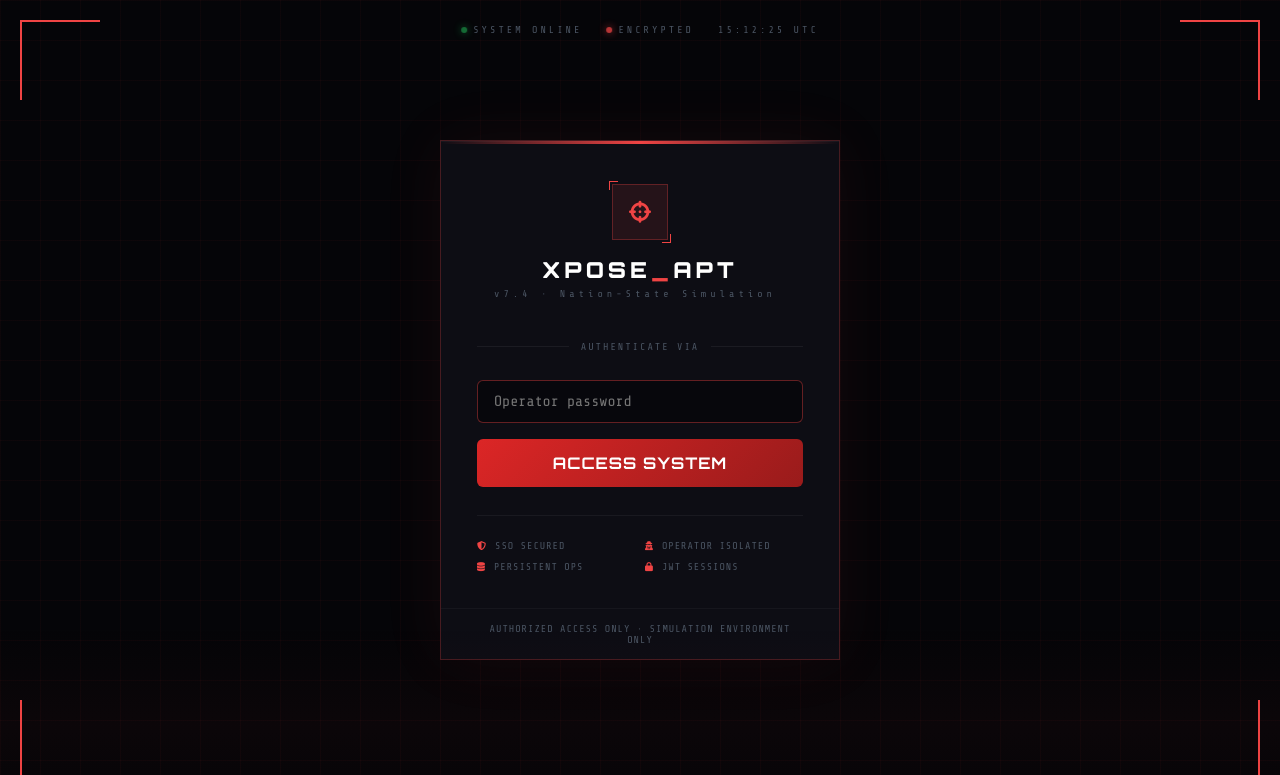
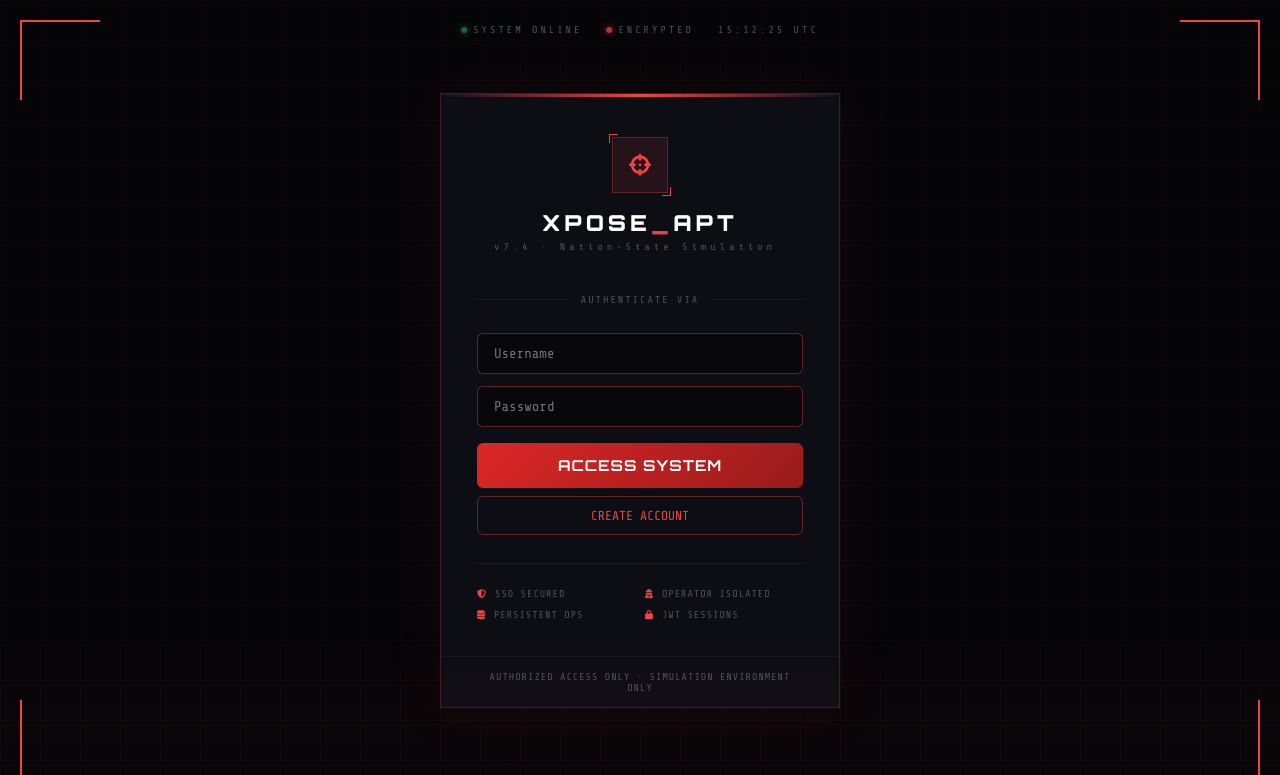
Before and after one commit to NielsAER/APT-HACKER, a Flask app: page /login in a window 1280 px wide. Shown: the top 775 px of the page. Run offline with Flask 3, Linux system fonts and the light colour scheme; some libraries are stand-ins or nearby versions.

Commit message:
login flow aparte accounts attempt 1

```diff
--- a/main.py
+++ b/main.py
@@ -51,6 +51,7 @@ import requests
 from datetime import datetime, timedelta
 from flask import Flask, render_template, request, jsonify, Response, g,redirect, url_for, session
 from pathlib import Path
+import hashlib
 
 # Postgres support
 HAS_POSTGRES = False
@@ -178,11 +179,18 @@ def init_db():
         conn.close()
     else:
         conn = get_sqlite_conn()
-        conn.executescript('CREATE TABLE IF NOT EXISTS projects (id TEXT PRIMARY KEY, name TEXT NOT NULL, type TEXT NOT NULL, target TEXT, framework TEXT, status TEXT DEFAULT \'active\', findings TEXT DEFAULT \'[]\', impact_analysis TEXT DEFAULT \'{}\', created_at TIMESTAMP DEFAULT CURRENT_TIMESTAMP, updated_at TIMESTAMP DEFAULT CURRENT_TIMESTAMP); CREATE TABLE IF NOT EXISTS messages (id INTEGER PRIMARY KEY AUTOINCREMENT, project_id TEXT NOT NULL, role TEXT NOT NULL, content TEXT NOT NULL, phase TEXT, created_at TIMESTAMP DEFAULT CURRENT_TIMESTAMP); CREATE TABLE IF NOT EXISTS osint_data (id INTEGER PRIMARY KEY AUTOINCREMENT, project_id TEXT NOT NULL, data_type TEXT NOT NULL, data TEXT NOT NULL, created_at TIMESTAMP DEFAULT CURRENT_TIMESTAMP);')
+        conn.executescript('CREATE TABLE IF NOT EXISTS projects (id TEXT PRIMARY KEY, name TEXT NOT NULL, type TEXT NOT NULL, target TEXT, framework TEXT, status TEXT DEFAULT \'active\', findings TEXT DEFAULT \'[]\', impact_analysis TEXT DEFAULT \'{}\', owner TEXT created_at TIMESTAMP DEFAULT CURRENT_TIMESTAMP, updated_at TIMESTAMP DEFAULT CURRENT_TIMESTAMP); CREATE TABLE IF NOT EXISTS messages (id INTEGER PRIMARY KEY AUTOINCREMENT, project_id TEXT NOT NULL, role TEXT NOT NULL, content TEXT NOT NULL, phase TEXT, created_at TIMESTAMP DEFAULT CURRENT_TIMESTAMP); CREATE TABLE IF NOT EXISTS osint_data (id INTEGER PRIMARY KEY AUTOINCREMENT, project_id TEXT NOT NULL, data_type TEXT NOT NULL, data TEXT NOT NULL, created_at TIMESTAMP DEFAULT CURRENT_TIMESTAMP);')
         conn.commit()
         conn.close()
     _db_initialized = True
 
+def get_user_project(project_id):
+    """Fetch project only if it belongs to the logged-in user."""
+    owner = session.get("username", "unknown")
+    project = db_execute(
+        "SELECT * FROM projects WHERE id = ? AND owner = ?",
+        (project_id, owner), fetchone=True)
+    return project
 @app.before_request
 def ensure_db_initialized():
     global _db_initialized
@@ -1526,21 +1534,55 @@ def require_login():
     if not session.get("logged_in"):
         return redirect(url_for("login"))
     return None
-
+def hash_password(password):
+    return hashlib.sha256(password.encode()).hexdigest()
+
+def create_user(username, password):
+    user_id = str(uuid.uuid4())
+    try:
+        db_execute("INSERT INTO users (id, username, password_hash) VALUES (?, ?, ?)",
+            (user_id, username.strip().lower(), hash_password(password)))
+        return True
+    except Exception:
+        return False  # username already exists
+
+def verify_user(username, password):
+    user = db_execute(
+        "SELECT * FROM users WHERE username = ? AND password_hash = ?",
+        (username.strip().lower(), hash_password(password)),
+        fetchone=True
+    )
+    return user
 @app.route("/login", methods=["GET", "POST"])
 def login():
     error = None
     if request.method == "POST":
+        action   = request.form.get("action", "login")
+        username = request.form.get("username", "").strip()
         password = request.form.get("password", "").strip()
-        if password == OPERATOR_PASSWORD:
-            session["logged_in"] = True
-            session.permanent = True
-            return redirect(url_for("index"))
-        error = "Invalid password"
-
-    # Render login.html (must be in your templates/ folder)
+
+        if action == "register":
+            if len(password) < 8:
+                error = "Password must be at least 8 characters"
+            elif create_user(username, password):
+                session["logged_in"] = True
+                session["username"]  = username
+                session.permanent    = True
+                return redirect(url_for("index"))
+            else:
+                error = "Username already taken"
+
+        else:  # login
+            user = verify_user(username, password)
+            if user:
+                session["logged_in"] = True
+                session["username"]  = user["username"]
+                session.permanent    = True
+                return redirect(url_for("index"))
+            else:
+                error = "Invalid username or password"
+
     return render_template("login.html", error=error)
-
 @app.route("/logout")
 def logout():
     session.clear()
@@ -1559,7 +1601,10 @@ def health():
 
 @app.route("/api/projects", methods=["GET"])
 def list_projects():
-    return jsonify(db_execute("SELECT * FROM projects ORDER BY updated_at DESC", fetchall=True))
+    owner = session.get("username", "unknown")
+    return jsonify(db_execute(
+        "SELECT * FROM projects WHERE owner = ? ORDER BY updated_at DESC",
+        (owner,), fetchall=True))
 
 @app.route("/api/projects", methods=["POST"])
 def create_project():
@@ -1569,17 +1614,18 @@ def create_project():
     target = data.get("target", "")
     name = data.get("name", f"Project-{project_id[:8]}")
     impact_analysis = {}
+    owner = session.get("username", "unknown")
     if project_type == "apt" and target:
         osint_data = gather_comprehensive_osint(target)
         industry = detect_industry(target, osint_data)
         impact_analysis = calculate_impact_analysis(target, osint_data, industry)
         db_execute("INSERT INTO osint_data (project_id, data_type, data) VALUES (?, ?, ?)", (project_id, "comprehensive", json.dumps(osint_data)))
-    db_execute("INSERT INTO projects (id, name, type, target, framework, impact_analysis) VALUES (?, ?, ?, ?, ?, ?)", (project_id, name, project_type, target, data.get("framework", ""), json.dumps(impact_analysis)))
+    db_execute("INSERT INTO projects (id, name, type, target, framework, impact_analysis, owner) VALUES (?, ?, ?, ?, ?, ?, ?)", (project_id, name, project_type, target, data.get("framework", ""), json.dumps(impact_analysis), owner))
     return jsonify({"id": project_id, "name": name, "type": project_type, "target": target, "impact_analysis": impact_analysis})
 
 @app.route("/api/projects/<project_id>", methods=["GET"])
 def get_project(project_id):
-    project = db_execute("SELECT * FROM projects WHERE id = ?", (project_id,), fetchone=True)
+    project = get_user_project(project_id)
     if not project: return jsonify({"error": "Project not found"}), 404
     try: project["impact_analysis"] = json.loads(project.get("impact_analysis", "{}"))
     except: project["impact_analysis"] = {}
@@ -1587,12 +1633,14 @@ def get_project(project_id):
 
 @app.route("/api/projects/<project_id>", methods=["DELETE"])
 def delete_project(project_id):
-    db_execute("DELETE FROM projects WHERE id = ?", (project_id,))
+    owner = session.get("username", "unknown")
+    db_execute("DELETE FROM projects WHERE id = ? AND owner = ?", (project_id, owner))
     return jsonify({"success": True})
 
 @app.route("/api/projects/<project_id>/osint", methods=["GET"])
 def get_project_osint(project_id):
-    osint = db_execute("SELECT * FROM osint_data WHERE project_id = ? ORDER BY created_at DESC LIMIT 1", (project_id,), fetchone=True)
+    owner = session.get("username", "unknown")
+    osint = db_execute("SELECT * FROM osint_data WHERE project_id = ? AND project_id IN (SELECT id FROM projects WHERE owner = ?) ORDER BY created_at DESC LIMIT 1", (project_id, owner), fetchone=True)
     if osint:
         try: osint["data"] = json.loads(osint.get("data", "{}"))
         except: pass
@@ -1600,7 +1648,7 @@ def get_project_osint(project_id):
 
 @app.route("/api/projects/<project_id>/osint/refresh", methods=["POST"])
 def refresh_osint(project_id):
-    project = db_execute("SELECT * FROM projects WHERE id = ?", (project_id,), fetchone=True)
+    project = get_user_project(project_id)
     if not project: return jsonify({"error": "Project not found"}), 404
     target = project.get("target", "")
     if not target: return jsonify({"error": "No target specified"}), 400
@@ -1613,7 +1661,8 @@ def refresh_osint(project_id):
 
 @app.route("/api/projects/<project_id>/messages", methods=["GET"])
 def get_messages(project_id):
-    return jsonify(db_execute("SELECT * FROM messages WHERE project_id = ? ORDER BY created_at ASC", (project_id,), fetchall=True))
+    owner = session.get("username", "unknown")
+    return jsonify(db_execute("SELECT * FROM messages WHERE project_id = ? AND project_id IN (SELECT id FROM projects WHERE owner = ?) ORDER BY created_at ASC", (project_id, owner), fetchall=True))
 
 @app.route("/api/projects/<project_id>/upload", methods=["POST"])
 def upload_file(project_id):
@@ -2268,7 +2317,7 @@ def chat(project_id):
         if not user_message and not image_data:
             return jsonify({"error": "Message or image required"}), 400
 
-        project = db_execute("SELECT * FROM projects WHERE id = ?", (project_id,), fetchone=True)
+        project = get_user_project(project_id)
         if not project:
             return jsonify({"error": "Project not found"}), 404
 
--- a/templates/login.html
+++ b/templates/login.html
@@ -102,50 +102,41 @@
 
             <div class="divider"><span>AUTHENTICATE VIA</span></div>
 
-            {% if error %}
-            <div style="color:#ef4444;text-align:center;margin-bottom:1rem;font-size:14px;">
+           {% if error %}
+            <div style="color:#ef4444;text-align:center;margin-bottom:1rem;font-size:13px;">
                 {{ error }}
             </div>
             {% endif %}
 
             <form method="POST" action="/login">
+                <div style="margin-bottom:0.75rem;">
+                    <input
+                        type="text"
+                        name="username"
+                        placeholder="Username"
+                        autofocus
+                        style="width:100%;padding:12px 16px;background:rgba(0,0,0,0.4);border:1px solid rgba(239,68,68,0.4);border-radius:6px;color:#fff;font-family:'Share Tech Mono',monospace;font-size:14px;outline:none;box-sizing:border-box;"
+                    >
+                </div>
                 <div style="margin-bottom:1rem;">
                     <input
                         type="password"
                         name="password"
-                        placeholder="Operator password"
-                        autofocus
-                        style="
-                            width:100%;
-                            padding:12px 16px;
-                            background:rgba(0,0,0,0.4);
-                            border:1px solid rgba(239,68,68,0.4);
-                            border-radius:6px;
-                            color:#fff;
-                            font-family:'Share Tech Mono',monospace;
-                            font-size:15px;
-                            outline:none;
-                            box-sizing:border-box;
-                        "
+                        placeholder="Password"
+                        style="width:100%;padding:12px 16px;background:rgba(0,0,0,0.4);border:1px solid rgba(239,68,68,0.4);border-radius:6px;color:#fff;font-family:'Share Tech Mono',monospace;font-size:14px;outline:none;box-sizing:border-box;"
                     >
                 </div>
-                <button
-                    type="submit"
-                    style="
-                        width:100%;
-                        padding:14px;
-                        background:linear-gradient(135deg,#dc2626,#991b1b);
-                        border:none;
-                        border-radius:6px;
-                        color:#fff;
-                        font-size:16px;
-                        font-weight:600;
-                        cursor:pointer;
-                        font-family:'Orbitron',sans-serif;
-                        letter-spacing:1px;
-                    "
-                >
+
+                <!-- Login button -->
+                <button type="submit" name="action" value="login"
+                    style="width:100%;padding:13px;background:linear-gradient(135deg,#dc2626,#991b1b);border:none;border-radius:6px;color:#fff;font-size:15px;font-weight:600;cursor:pointer;font-family:'Orbitron',sans-serif;letter-spacing:1px;margin-bottom:0.5rem;">
                     ACCESS SYSTEM
+                </button>
+
+                <!-- Register button -->
+                <button type="submit" name="action" value="register"
+                    style="width:100%;padding:11px;background:transparent;border:1px solid rgba(239,68,68,0.4);border-radius:6px;color:#ef4444;font-size:13px;cursor:pointer;font-family:'Share Tech Mono',monospace;">
+                    CREATE ACCOUNT
                 </button>
             </form>
 
```
